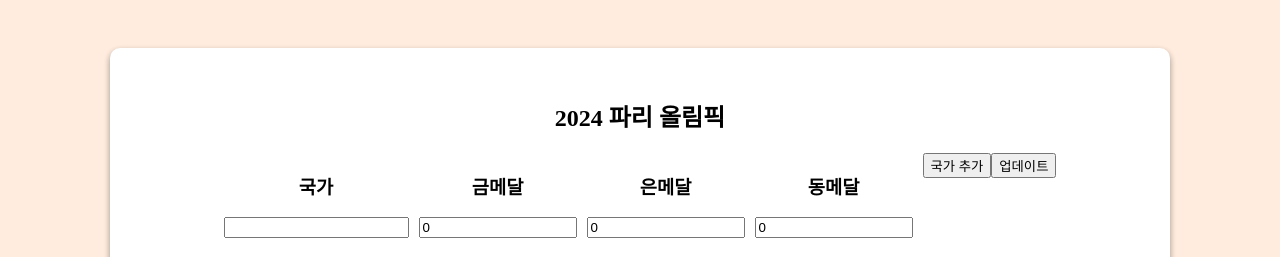
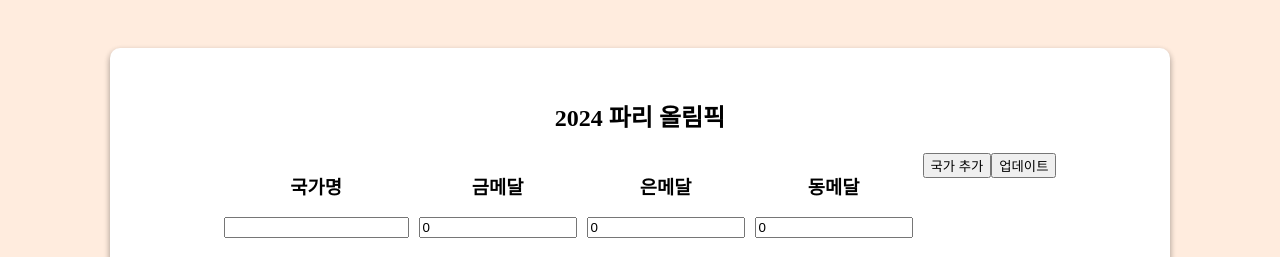
Before and after one commit to cara656513/olympic-medal-tracker, a React (Vite) app: page / in a window 1280 px wide. Shown: the top 257 px of the page. Built offline with nearby package versions, Linux system fonts and the light colour scheme.

Commit message:
국가명수정

```diff
--- a/src/App.jsx
+++ b/src/App.jsx
@@ -120,7 +120,7 @@ function App() {
               style={alignStyle}
               onSubmit={handleSubmit}
             >
-              <div><h3>국가</h3>
+              <div><h3>국가명</h3>
                 <input
                   type="text"
                   value={nation}
```
